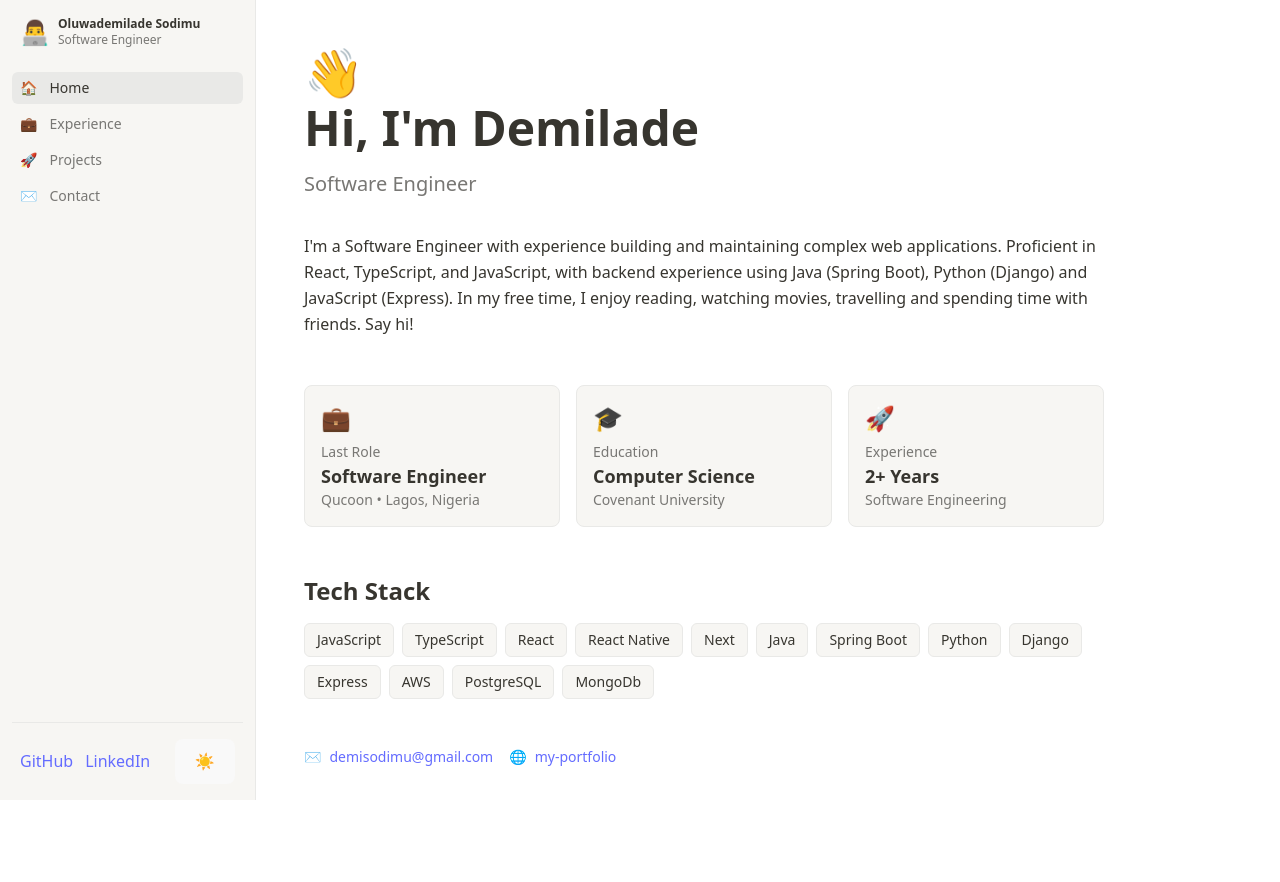
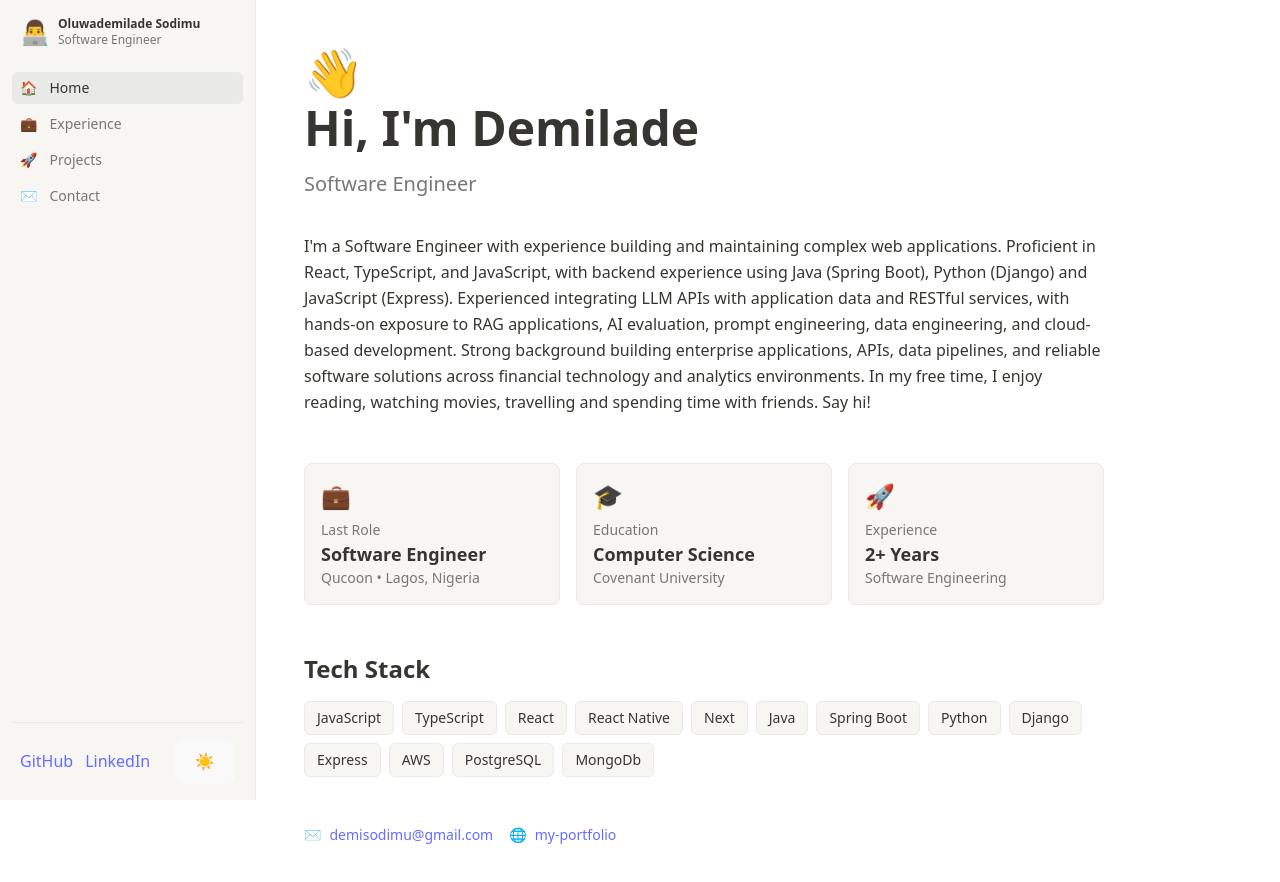
Before and after one commit to SodimuDemilade/my-portfolio, a React (Vite) app: page / in a window 1280 px wide. Shown: the top 882 px of the page. Before the commit the page ends 815 px from the top, so only its background shows below. Built offline with nearby package versions, Linux system fonts and the light colour scheme; what @ebay/nice-modal-react would draw is missing.

Commit message:
Added RAG project

```diff
--- a/src/view/LandingView.tsx
+++ b/src/view/LandingView.tsx
@@ -23,7 +23,12 @@ export const LandingView = () => {
                             I'm a Software Engineer with experience building and maintaining complex web
                             applications. Proficient in React, TypeScript, and JavaScript,
                             with backend experience using Java (Spring Boot), Python (Django) and
-                            JavaScript (Express). In my free time, I enjoy reading, watching movies, travelling and
+                            JavaScript (Express). Experienced integrating LLM APIs with application data
+                            and RESTful services, with hands-on exposure to RAG applications, AI evaluation,
+                            prompt engineering, data engineering, and cloud-based development.
+                            Strong background building enterprise applications, APIs, data pipelines, and reliable
+                            software solutions across financial technology and analytics environments.
+                            In my free time, I enjoy reading, watching movies, travelling and
                             spending time with friends.
                             Say hi!
                         </p>
--- a/src/view/ProjectView.tsx
+++ b/src/view/ProjectView.tsx
@@ -41,6 +41,17 @@ export const ProjectView = () => {
                             links={[
                                 {label: "https://jobbie-zeta.vercel.app/", url: "https://jobbie-zeta.vercel.app/"},
                             ]}
+                        />
+                        <ProjectCard
+                            emoji="💻"
+                            title="RAG AI Coffee Recommendation Agent"
+                            description="Built a Retrieval-Augmented Generation (RAG) AI agent using Python and Google ADK to provide contextual coffee recommendations through tool-based data retrieval. Developed a Streamlit interface and deployed the GenAI application to Google Cloud Run, gaining hands-on experience with AI agents, RAG architecture, and cloud-based AI application deployment."
+                            image="/images/RAG.jpg"
+                            gradient="from-purple-500 to-pink-500 dark:from-purple-600 dark:to-pink-600"
+                            tags={["Python", "Google Cloud", "Google ADK", "Streamlit", "AI Agents", "RAG"]}
+                            // links={[
+                            //     {label: "https://jobbie-zeta.vercel.app/", url: "https://jobbie-zeta.vercel.app/"},
+                            // ]}
                         />
 
                     </div>
```
Also changed, not shown: public/images/RAG.jpg (added).
